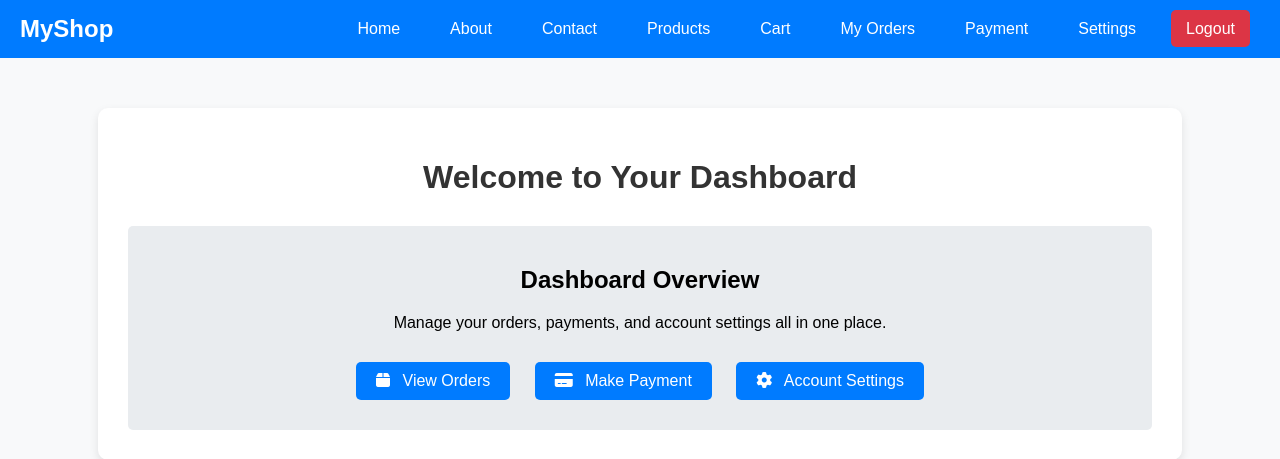
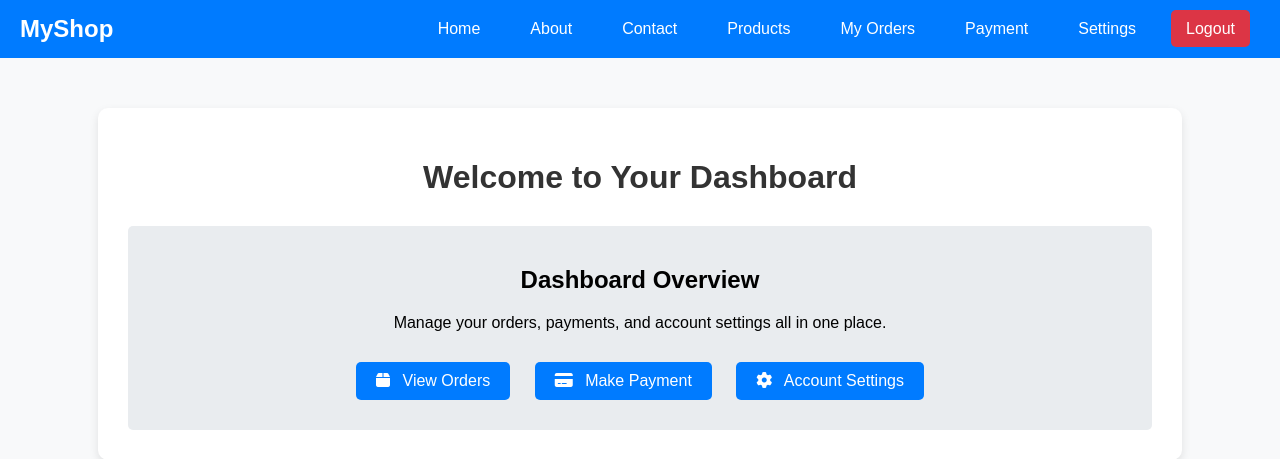
Before and after one commit to Abhishek591549/ecommrc1, a Django app: page /dashboard/ in a window 1280 px wide. Shown: the top 459 px of the page. Run offline with Django 5.2, Linux system fonts and the light colour scheme; a user stored in the database is signed in; some libraries are stand-ins or nearby versions.

```diff
--- a/accounts/urls.py
+++ b/accounts/urls.py
@@ -9,7 +9,7 @@ from .views import home_view
 from .views import products_view,  orders_view, payment_view
 from django.shortcuts import render, redirect, get_object_or_404
 from django.contrib.auth.decorators import login_required
-from .views import product_view, add_to_cart, view_cart, remove_from_cart
+from .views import product_view
 
 from django.contrib.auth.models import User
 
@@ -31,10 +31,9 @@ urlpatterns = [
     path('payment/', payment_view, name='payment'),
      path('dashboard/', views.dashboard_view, name='dashboard'),  # ✅ Ensure this exists
      path('settings/', views.settings_view, name='settings'),
-      path("products/", product_view, name="product_page"),  # Display products in product.html
-    path("products/<int:product_id>/add-to-cart/", add_to_cart, name="add_to_cart"),
-    path("cart/", view_cart, name="view_cart"),
-    path("cart/remove/<int:cart_item_id>/", remove_from_cart, name="remove_from_cart"),
+      path("products/", product_view, name="product_page"),
+      # Display products in product.html
+
       path("products/", views.product_page, name="product_page"),
 
 
@@ -46,4 +45,5 @@ urlpatterns = [
 
 
 
+
     ]
--- a/accounts/views.py
+++ b/accounts/views.py
@@ -55,17 +55,14 @@ def login_view(request):
     if request.method == "POST":
         email = request.POST.get("email")
         password = request.POST.get("password")
-
         user = authenticate(request, username=email, password=password)
 
-        if user is not None:  # ✅ Only log in if user exists
-           messages.error(request, "Invalid email or password.")  # ✅ Redirect to the dashboard
+        if user is not None:
+            messages.error(request, "Invalid email or password.")
         else:
             login(request, user)
             messages.success(request, "Login successful! Redirecting to Dashboard...")
-            print("✅ User authenticated and logged in:", user)  # Debugging
-            return redirect("/dashboard")  # Redirect to the dashboard
-            # ✅ Prevent AnonymousUser error
+            return redirect("dashboard")
 
     return render(request, "login.html")
 
--- a/templates/dashboard.html
+++ b/templates/dashboard.html
@@ -16,7 +16,8 @@
             <li><a href="{% url 'about' %}">About</a></li>
             <li><a href="{% url 'contact' %}">Contact</a></li>
             <li><a href="{% url 'products' %}">Products</a></li>
-            <li><a href="{% url 'cart' %}">Cart</a></li>
+
+
             <li><a href="{% url 'orders' %}">My Orders</a></li>
             <li><a href="{% url 'payment' %}">Payment</a></li>
             <li><a href="{% url 'settings' %}">Settings</a></li>
```
Also changed, not shown: db.sqlite3.
